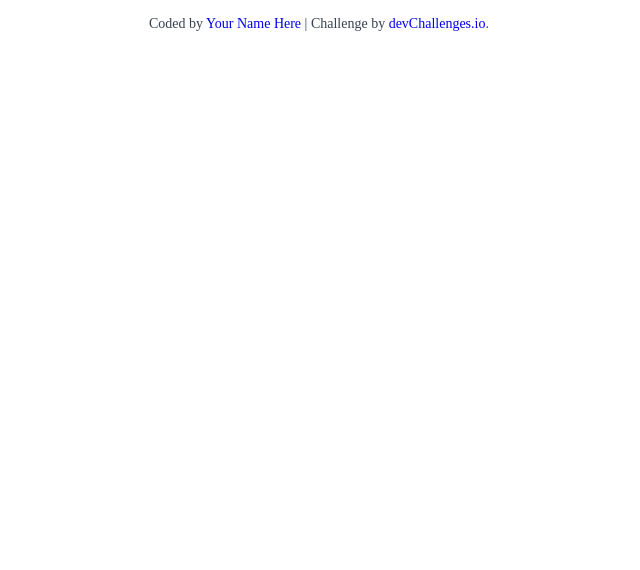
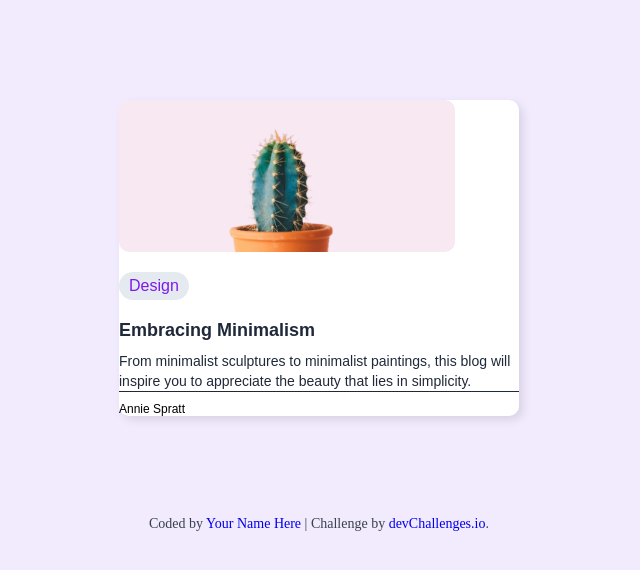
Before and after one commit to bobpesa/Minimal-blog-card-starter-master, a plain HTML site: page index.html in a window 1280 px wide. Shown: the whole page, without its empty margins (321-961 px from the left). Drawn offline with Linux system fonts and the light colour scheme; a web font is replaced by a local one.

Commit message:
this is a minimal blog card page constructed using CSS and HTML as a part of the challenges of frontend Mentor

```diff
--- a/index.html
+++ b/index.html
@@ -1,56 +1,36 @@
 <!DOCTYPE html>
 <html lang="en">
+
 <head>
   <meta charset="UTF-8" />
   <meta name="viewport" content="width=device-width, initial-scale=1.0" />
+  <link rel="stylesheet" href="styles.css">
 
-    <link
-      rel="icon"
-      href="resources/favicon.ico"
-      type="image/x-icon"
-      sizes="96x96"
-    />
+  <link rel="icon" href="resources/favicon.ico" type="image/x-icon" sizes="96x96" />
 
   <title>devChallenges.io | Minimal Blog Card</title>
 
   <!--You are welcome to delete these styles or modify them in your own stylesheet -->
-    <style>
-      * {
-        margin: 0;
-        padding: 0;
-        box-sizing: border-box;
-      }
 
-      body {
-        height: 100vh;
-      }
+</head>
 
-      .author-info {
-        font-size: 14px;
-        text-align: center;
-        margin-top: 16px;
-        color: rgb(55, 65, 81);
-      }
+<body>
 
-      .author-info a {
-        text-decoration: none;
-      }
-    </style>
-  </head>
-  <body>
-    <!-- Design
-
-  Embracing Minimalism
-
-  From minimalist sculptures to minimalist paintings, this blog will inspire you to appreciate the beauty that lies in simplicity.
-
-  Annie Spratt -->
-
+  <div class="container">
+    <div class="container-contents">
+      <img src="/resources/Cactus.jpg" alt="Cactus">
+      <span class="design">Design</span>
+      <h1>Embracing Minimalism</h1>
+      <p> From minimalist sculptures to minimalist paintings,
+        this blog will inspire you to appreciate the beauty that
+        lies in simplicity.</p>
+    </div>
+    <span class="name">Annie Spratt</span>
+  </div>
   <div class="author-info">
     Coded by <a href="#">Your Name Here</a> | Challenge by
-      <a href="https://www.devchallenges.io?ref=challenge" target="_blank"
-        >devChallenges.io</a
-      >.
+    <a href="https://www.devchallenges.io?ref=challenge" target="_blank">devChallenges.io</a>.
   </div>
 </body>
+
 </html>
--- /dev/null
+++ b/styles.css
@@ -0,0 +1,89 @@
+    @import url(https://fonts.google.com/specimen/Sora?query=sora);
+
+    * {
+        margin: 0;
+        padding: 0;
+        box-sizing: border-box;
+    }
+
+    body {
+        height: 100vh;
+        background-color: #F2EAFD;
+    }
+
+    .author-info {
+        font-size: 14px;
+        text-align: center;
+        margin-top: 16px;
+        color: rgb(55, 65, 81);
+    }
+
+    .author-info a {
+        text-decoration: none;
+    }
+
+    .container {
+        font-family: 'Sora', sans-serif;
+        width: 400px;
+        margin: 100px auto;
+        align-items: center;
+        background-color: #ffffff;
+        /* padding: 20px 180px; */
+        display: grid;
+        align-items: center;
+        justify-content: center;
+        border-radius: 10px;
+        box-shadow: 4px 4px 10px rgba(0, 0, 0, 0.1);
+
+    }
+
+    .container-contents {
+        display: grid;
+        grid-auto-flow: row;
+        margin: 20px px;
+    }
+
+    img {
+        border-radius: 10px;
+    }
+
+    .design {
+        background-color: #E5EAF0;
+        margin-top: 20px;
+        margin-bottom: 10px;
+        width: fit-content;
+        padding: 5px 10px;
+        border-radius: 30px;
+        color: #7C19EE;
+
+
+    }
+
+    h1,
+    p,
+    span {
+        padding-top: 10px;
+        font-family: 'Sora', sans-serif;
+    }
+
+    h1,
+    p {
+        color: #20293A;
+    }
+
+    h1 {
+        font-size: 18px;
+        color: #20293A;
+    }
+
+    p {
+        font-size: 14px;
+        line-height: 20px;
+        ;
+    }
+
+    .name {
+        font-size: 12px;
+        border-top: 1px solid #20293A;
+        border-width: 100%;
+    }
```
Lines whose indentation alone changed are shown as unchanged.
